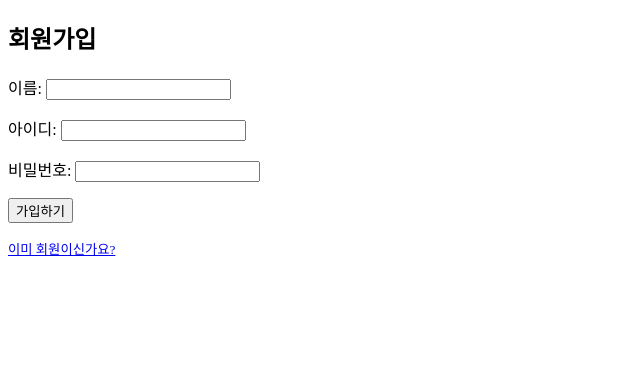
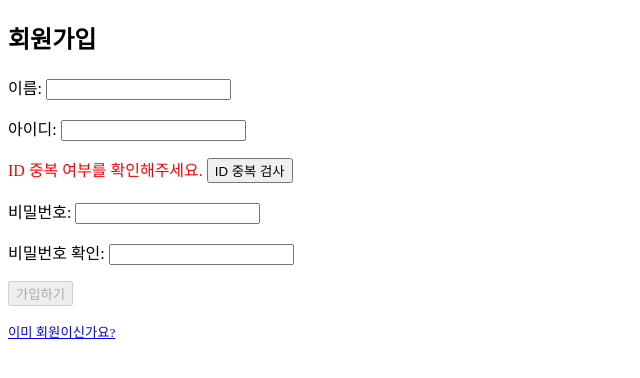
Before and after one commit to hun24/main, a PHP site: page /join.php in a window 1280 px wide. Shown: the top 378 px of the page, without its empty margins (0-640 px from the left). Run offline with PHP 8.4, Linux system fonts and the light colour scheme.

Commit message:
Update join.php

```diff
--- a/join.php
+++ b/join.php
@@ -10,9 +10,13 @@
         <?php if(!isset($_SESSION['user_id']) || !isset($_SESSION['user_name'])) { ?>
         <form method="post" action="join_ok.php" autocomplete="off">
             <p>이름: <input type="text" name="join_name" required></p>
-            <p>아이디: <input type="text" name="join_id" required></p>
+            <p>아이디: <input type="text" name="join_id" id="uid" required></p>
+            <input type="hidden" name="decide_id" id="decide_id">
+            <p><span id="decide" style='color:red;'>ID 중복 여부를 확인해주세요.</span>
+            <input type="button" id="check_button" value="ID 중복 검사" onclick="checkid();"></p>
             <p>비밀번호: <input type="password" name="join_pw" required></p>
-            <p><input type="submit" value="가입하기"></p>
+            <p>비밀번호 확인: <input type="password" name="join_pw2" required></p>
+            <p><input type="submit" id="join_button" value="가입하기" disabled=true></p>
         </form>
         <small><a href="login.php">이미 회원이신가요?</a><small>
         <?php } else {
```
